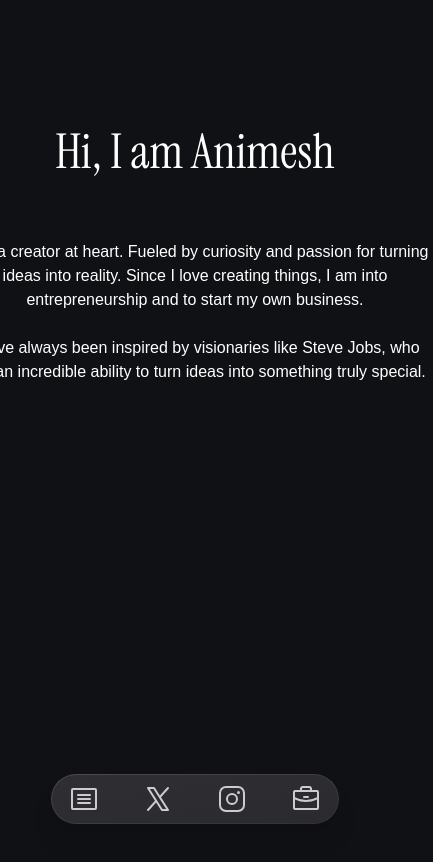
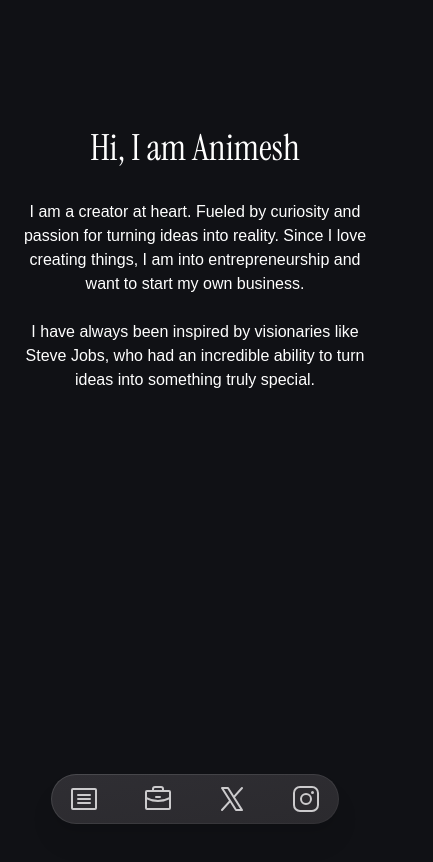
Before and after one commit to animeshkanso/portv2, a Next.js app: page / in a window 390 px wide. Shown: the top 862 px of the page, 433 px wide, since content can reach past the window. Built offline with nearby package versions, Linux system fonts and the light colour scheme.

Commit message:
modified:   app/layout.js 	modified:   app/page.js 	modified:   components/Navbar.jsx

```diff
--- a/app/layout.js
+++ b/app/layout.js
@@ -12,6 +12,9 @@ export const metadata = {
 export default function RootLayout({ children }) {
   return (
     <html lang="en">
+      <head>
+        <meta name="viewport" content="width=device-width, initial-scale=1.0" />
+      </head>
       <body className={`${inter.className} bg-[#101115] min-h-screen text-white`}>
         <div className="flex flex-col items-center justify-between min-h-screen">
           <Navbar />
--- a/app/page.js
+++ b/app/page.js
@@ -1,16 +1,16 @@
 const page = () => {
   return (
-    <div className="">
-      <div className="flex flex-col items-center justify-start w-[476px] min-h-screen mt-32">
-        <p className="font-instrument text-5xl">Hi, I am Animesh</p>
-        <p className="text-center mt-16 font-outfit">
-        I am a creator at heart. Fueled by curiosity and passion for turning ideas into reality. Since I love creating things, I am into entrepreneurship and to start my own business.
-        <br/><br/>
-        I have always been inspired by visionaries like Steve Jobs, who had an incredible ability to turn ideas into something truly special.
+    <div className="flex justify-center items-start min-h-screen mt-32 px-4 w-full">
+      <div className="flex flex-col items-center justify-start w-full">
+        <p className="font-instrument text-4xl sm:text-5xl">Hi, I am Animesh</p>
+        <p className="text-center mt-8 sm:mt-16 text-base sm:text-lg font-outfit max-w-[476px]">
+          I am a creator at heart. Fueled by curiosity and passion for turning ideas into reality. Since I love creating things, I am into entrepreneurship and want to start my own business.
+          <br/><br/>
+          I have always been inspired by visionaries like Steve Jobs, who had an incredible ability to turn ideas into something truly special.
         </p>
       </div>
     </div>
-  )
-}
+  );
+};
 
-export default page
+export default page;
--- a/components/Navbar.jsx
+++ b/components/Navbar.jsx
@@ -20,6 +20,14 @@ const Navbar = () => {
           )}
         </a>
 
+        <a href="/work" className="relative flex items-center justify-center font-semibold">
+          {isActive('/work') ? (
+            <img src="/bag-filled.svg" alt="bag" />
+          ) : (
+            <img src="/bag.svg" alt="bag" />
+          )}
+        </a>
+
         <a href="https://x.com/animeshryu" target="_blank" className="relative flex items-center justify-center font-semibold">
           {isActive('/x') ? (
             <img src="/x-filled.svg" alt="x" />
@@ -36,14 +44,6 @@ const Navbar = () => {
           )}
         </a>
 
-        <a href="/work" className="relative flex items-center justify-center font-semibold">
-          {isActive('/work') ? (
-            <img src="/bag-filled.svg" alt="bag" />
-          ) : (
-            <img src="/bag.svg" alt="bag" />
-          )}
-        </a>
-
       </div>
     </div>
   );
```
